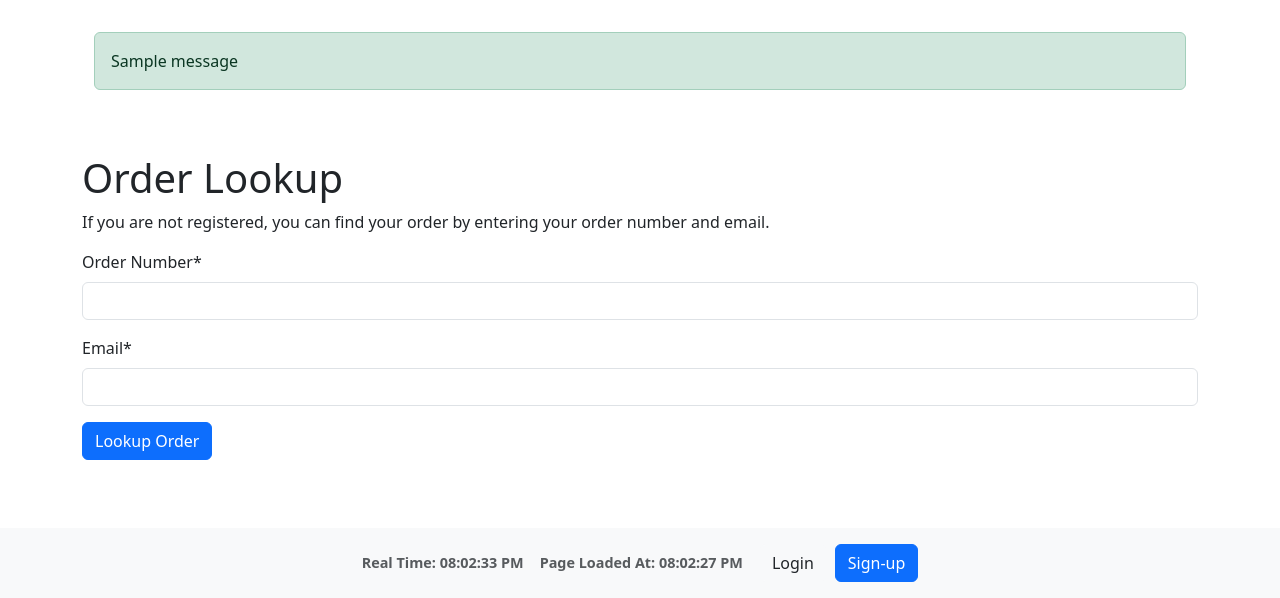
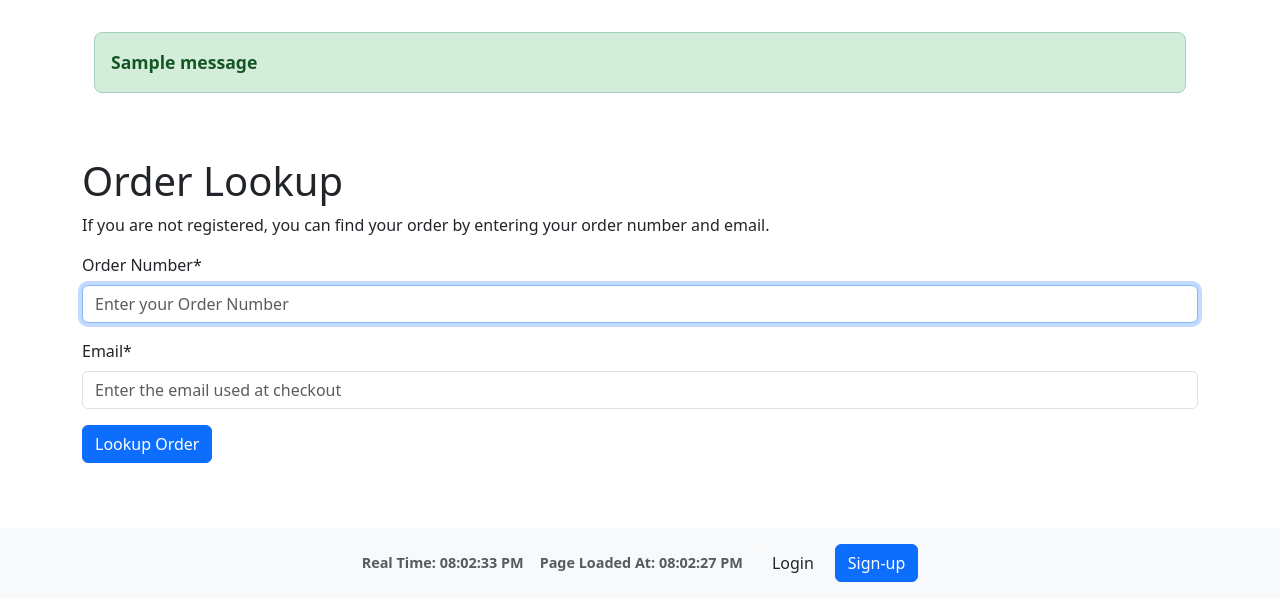
Before and after one commit to phloreenm/MP4-Django-CI-CoBC, a Django app: page /orders/lookup/ in a window 1280 px wide. Shown: the part 202-800 px from the top of the page. Run offline with Django 3.2, Linux system fonts and the light colour scheme; one stand-in notice (Sample message) is shown; some libraries are stand-ins or nearby versions.

Commit message:
Update  order lookup form and template with  custom alert styles

```diff
--- a/orders/forms.py
+++ b/orders/forms.py
@@ -12,5 +12,19 @@ class OrderForm(forms.ModelForm):
         ]
 
 class OrderLookupForm(forms.Form):
-    order_number = forms.CharField(max_length=32, label="Order Number")
-    email = forms.EmailField(label="Email")
+    order_number = forms.CharField(
+        max_length=32,
+        label="Order Number",
+        widget=forms.TextInput(attrs={
+            'placeholder': 'Enter your Order Number',
+            'autofocus': True,
+            'autocomplete': 'on'
+        })
+    )
+    email = forms.EmailField(
+        label="Email",
+        widget=forms.EmailInput(attrs={
+            'placeholder': 'Enter the email used at checkout',
+            'autocomplete': 'on'
+        })
+    )
--- a/orders/templates/orders/order_lookup.html
+++ b/orders/templates/orders/order_lookup.html
@@ -3,11 +3,27 @@
 {% block content %}
 <div class="container my-4">
     {% if messages %}
-        <div class="container my-2">
-            {% for message in messages %}
-                <div class="alert alert-{{ message.tags }}">{{ message }}</div>
-            {% endfor %}
-        </div>
+    <div class="container my-2">
+        {% for message in messages %}
+            {% if message.tags == "error" %}
+                <div class="alert alert-danger custom-alert">
+                {{ message }}
+                </div>
+            {% elif message.tags == "success" %}
+                <div class="alert alert-success custom-alert">
+                {{ message }}
+                </div>
+            {% elif message.tags == "warning" %}
+                <div class="alert alert-warning custom-alert">
+                {{ message }}
+                </div>
+            {% else %}
+                <div class="alert alert-info custom-alert">
+                {{ message }}
+                </div>
+            {% endif %}
+        {% endfor %}
+    </div>
     {% endif %}
 </div>
 <div class="container my-4">
--- a/orders/views.py
+++ b/orders/views.py
@@ -88,8 +88,8 @@ def order_alter(request, order_number):
 
 def order_lookup(request):
     """
-    Allow an unauthenticated user to look up an order by providing the order number and email.
-    If the order is found but has been canceled, display an error message.
+    Allows a user (unauthenticated or otherwise) to look up an order by its order number and email.
+    If an order is found but has been canceled, an error message is displayed.
     """
     if request.method == 'POST':
         form = OrderLookupForm(request.POST)
@@ -98,11 +98,11 @@ def order_lookup(request):
             email = form.cleaned_data['email']
             try:
                 order = Order.objects.get(order_number=order_number, email=email)
-                # Check if the order is canceled (you may check for multiple variants)
+                # Check if the order is canceled. Adjust the condition if needed.
                 if order.status.lower() in ['canceled', 'anulata']:
                     messages.error(request, "This order has been canceled and is no longer active.")
                     return render(request, 'orders/order_lookup.html', {'form': form})
-                # Otherwise, display order details
+                # Order found and active: render its detail page.
                 return render(request, 'orders/order_detail.html', {'order': order})
             except Order.DoesNotExist:
                 messages.error(request, "No order found matching those details. Please check your inputs.")
--- a/static/css/base_style.css
+++ b/static/css/base_style.css
@@ -11,6 +11,29 @@ html, body {
 
 main {
     flex: 1;
+}
+
+/* Custom alerts for Django messages */
+.custom-alert {
+    font-size: 1.1rem;
+    font-weight: bold;
+    border-radius: 0.5rem;
+}
+.alert-danger.custom-alert {
+    background-color: #f8d7da;
+    color: #721c24;
+}
+.alert-success.custom-alert {
+    background-color: #d4edda;
+    color: #155724;
+}
+.alert-warning.custom-alert {
+    background-color: #fff3cd;
+    color: #856404;
+}
+.alert-info.custom-alert {
+    background-color: #d1ecf1;
+    color: #0c5460;
 }
 
 /* FOOTER section */
--- a/templates/base.html
+++ b/templates/base.html
@@ -84,6 +84,26 @@
                         </li> {% endcomment %}
                         <li class="nav-item">
                             {% if user.is_authenticated %}
+                              {% if user.is_staff or user|in_group:"seller" %}
+                                <a href="{% url 'orders:orders_summary' %}" class="nav-link {% if request.path|slice:"0:8" == '/orders/' %}text-secondary{% else %}text-white{% endif %}">
+                                  <i class="bi bi-table d-block mx-auto mb-1"></i>
+                                  Orders
+                                </a>
+                              {% else %}
+                                <a href="{% url 'orders:my_orders' %}" class="nav-link {% if request.path|slice:"0:8" == '/orders/' %}text-secondary{% else %}text-white{% endif %}">
+                                  <i class="bi bi-table d-block mx-auto mb-1"></i>
+                                  Orders
+                                </a>
+                              {% endif %}
+                            {% else %}
+                              <a href="{% url 'orders:order_lookup' %}" class="nav-link {% if request.path|slice:"0:8" == '/orders/' %}text-secondary{% else %}text-white{% endif %}">
+                                <i class="bi bi-table d-block mx-auto mb-1"></i>
+                                Orders
+                              </a>
+                            {% endif %}
+                          </li>
+                        {% comment %} <li class="nav-item">
+                            {% if user.is_authenticated %}
                                 {% if user.is_staff or user|in_group:"seller" %}
                                     <a href="{% url 'orders:orders_summary' %}" class="nav-link {% if request.path|slice:"0:8" == '/orders/' %}text-secondary{% else %}text-white{% endif %}">
                                         <i class="bi bi-table d-block mx-auto mb-1"></i>
@@ -102,7 +122,7 @@
                                     Orders
                                 </a>
                             {% endif %}
-                        </li>
+                        </li> {% endcomment %}
                         <li>
                             <a href="/products/" class="{% if request.path == '/products/' %}text-secondary{% else %}text-white{% endif %} nav-link">
                                 <i class="bi bi-grid d-block mx-auto mb-1"></i>
```
Also changed, not shown: db.sqlite3.
